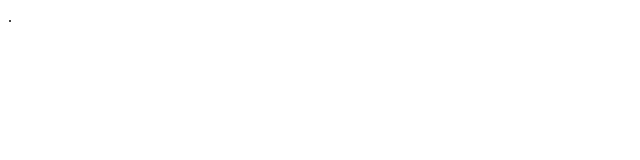
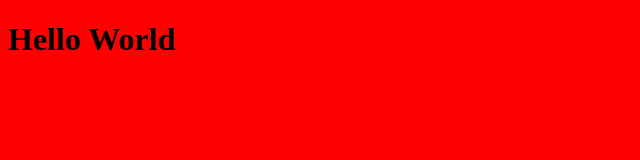
Before and after one commit to kixico/kixico.github.io, a plain HTML site: page index.html in a window 1280 px wide. Shown: the whole page, without its empty margins (0-640 px from the left). Drawn offline with Linux system fonts and the light colour scheme.

Commit message:
Update index.html
incremental

```diff
--- a/index.html
+++ b/index.html
@@ -1,6 +1,6 @@
 <!DOCTYPE html>
 <html>
-  <body>
-    .
+  <body style="background-color:red;">
+    <h1>Hello World</h1>
   </body>
 </html>
```
